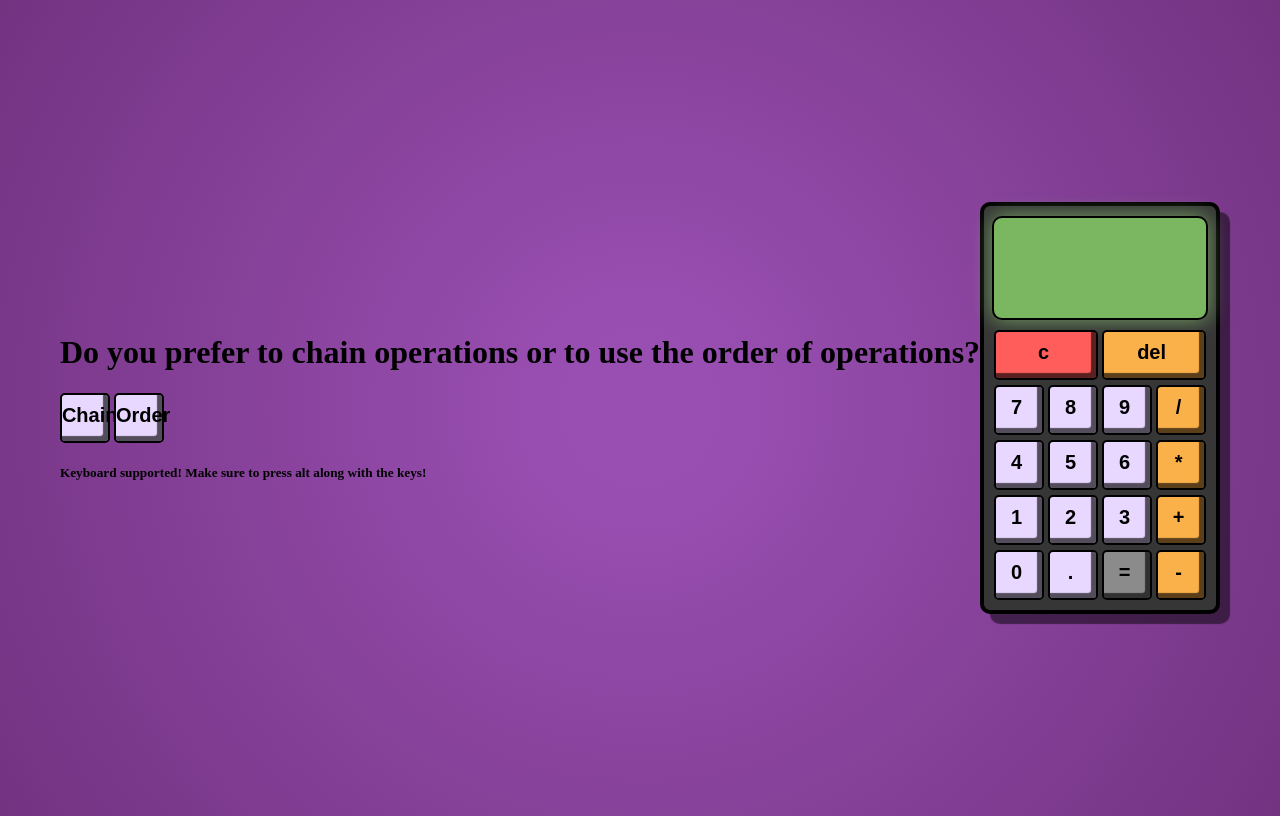
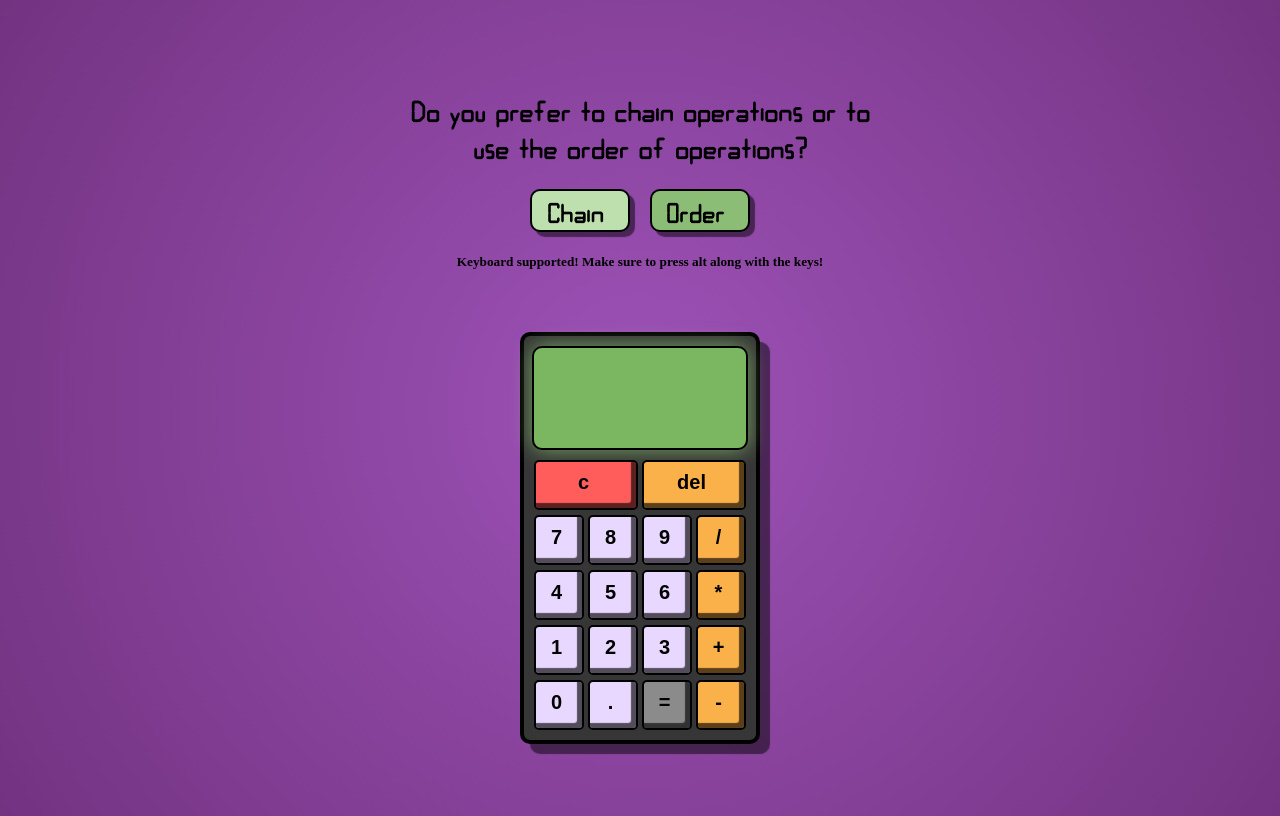
Before and after one commit to BlondyMartinez/Calculator, a plain HTML site: page index.html in a window 1280 px wide. Drawn offline with Linux system fonts and the light colour scheme.

Commit message:
handled divisions by 0

```diff
--- a/main.js
+++ b/main.js
@@ -48,7 +48,7 @@ function clearResult(){
 }
 
 function deleteLast(){
-    if (operation){
+    if (operation && screenResult.textContent != "no"){
         if (operators.length > 0 && lastCharIsOperator()) operators =  operators.slice(0, -1);
         else if (nums.length > 0) nums[operatorCount] = nums[operatorCount].slice(0, -1);
 
@@ -67,13 +67,15 @@ function lastCharIsOperator(){
 }
 
 function numericButton(input){
+    if(screenResult.textContent != "no") {
         addInputToOperation(input);
         if (!nums[operatorCount]) nums[operatorCount] = "";
         nums[operatorCount] += input;
     }
+}
 
 function operatorButton(input) {
-    if(!lastCharIsOperator()) {
+    if(!lastCharIsOperator() && screenResult.textContent != "no") {
         //if there is a result sets first number in the operation as the result then clears the result
         if (screenResult.textContent && !nums[0]) {
             operation = screenResult.textContent;
@@ -104,13 +106,21 @@ function equals(){
         if (orderOfOperations) sortOperations();
 
         for(let i = 0; i < operators.length; i++){
+            if (parseInt(nums[i + 1]) == 0) {
+                result = "no";
+                break;
+            }
+
             if (i == 0) result = operate(parseFloat(nums[i]), parseFloat(nums[i+1]), operators[i]);
             else result = operate(parseFloat(result), parseFloat(nums[i+1]), operators[i])
         }
 
+        if (result != "no") {
             result = parseFloat(result);
             //if result is a float, round to 2 decimals
             if (result % 1 !== 0) result = result.toFixed(2);
+        }
+
         screenResult.textContent = result;
 
         nums = [];
--- a/style.css
+++ b/style.css
@@ -9,8 +9,57 @@ body {
     background: radial-gradient(circle, #994fb2 10%, #733381 100%);
 
     display: flex;
+    flex-direction: column;
     justify-content: center;
     align-items: center;
+}
+
+.choice-container{
+    width: 500px;
+
+    display: flex;
+    flex-direction: column;
+    justify-content: center;
+    align-items: center;
+
+    padding-bottom: 40px;
+}
+.choice-container h1 {
+    font-family: Calculator;
+    font-weight: bolder;
+    text-align: center;
+}
+.choice-container h5 {
+    font-weight: bolder;
+    text-align: center;
+}
+.choice-buttons {
+    display: flex;
+    justify-content: center;
+    align-items: center;
+
+    gap: 20px;
+}
+.choice-btn {
+    width: 100px;
+
+    border-radius: 10px;
+    border: 2px solid black;
+
+    background-color: #bde0ae;
+
+    padding: 5px 10px 0 0;
+
+    font-family: Calculator;
+    font-size: 30px;
+    font-weight: bolder;
+
+    box-shadow: 5px 5px 1px rgba(0, 0, 0, 0.5);
+
+    cursor: pointer;
+}
+.selected, .choice-btn:hover {
+    background-color: #8bbd76;
 }
 
 .calculator{
@@ -66,7 +115,7 @@ body {
     gap: 5px;
 }
 
-button {
+.btn {
     width: 50px;
     height: 50px;
 
@@ -84,7 +133,7 @@ button {
 
     cursor: pointer;
 }
-button:active{
+.btn:active{
     box-shadow: rgba(0, 0, 0, 0.644) 5px 5px 1px 0px inset;
 }
 .delete{
```
Lines whose indentation alone changed are shown as unchanged.
